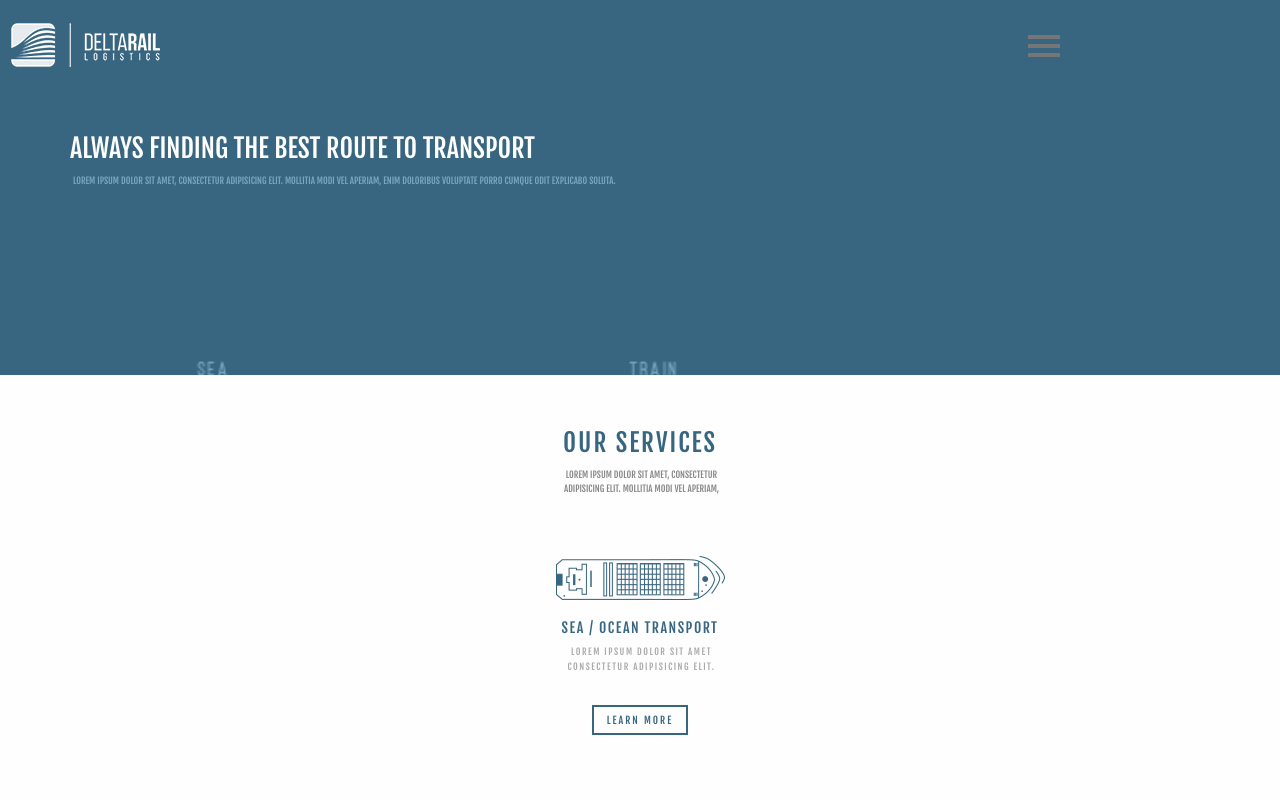
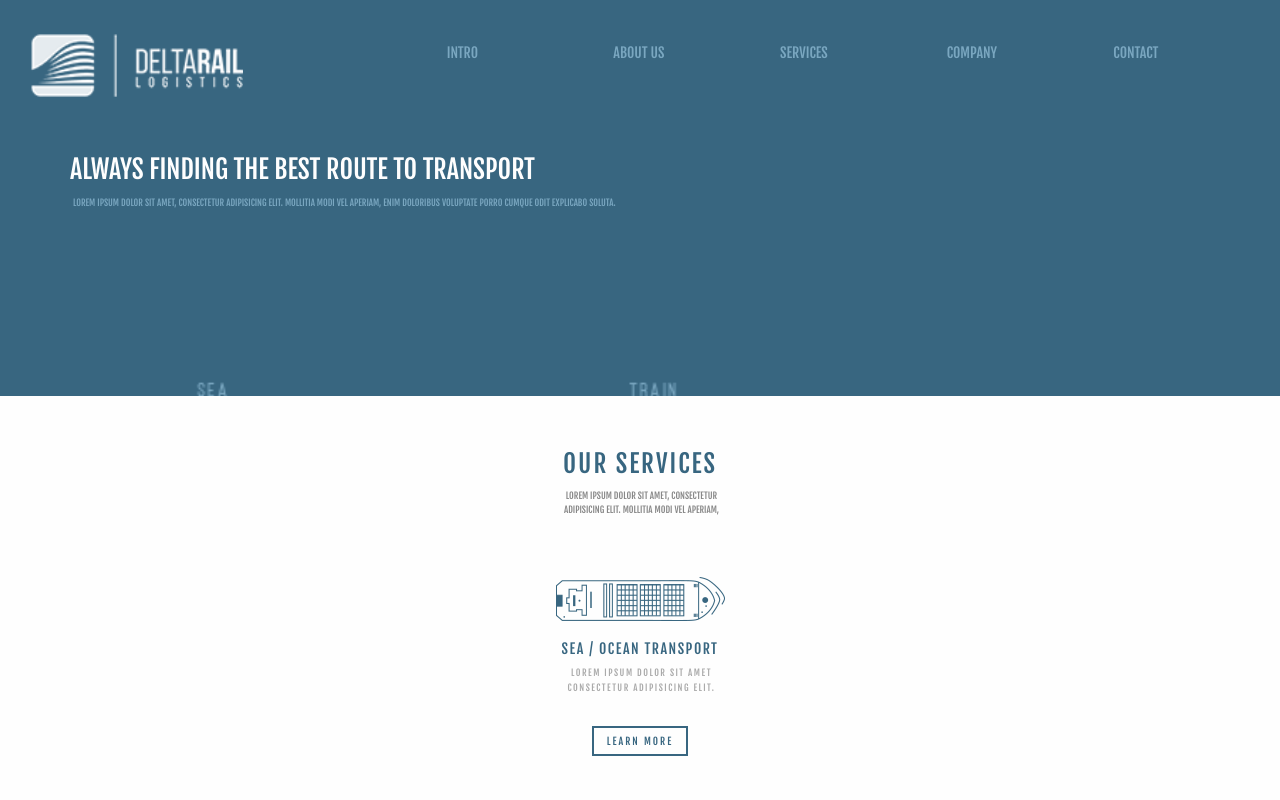
Before and after one commit to riodel27/Delta-Rail, a website: page index.html in a window 1280 px wide. Shown: the top 800 px of the page. Drawn offline with nearby package versions, Linux system fonts and the light colour scheme.

Commit message:
tablet header style

```diff
--- a/app/scss/components/_header.scss
+++ b/app/scss/components/_header.scss
@@ -4,9 +4,18 @@
   .logo{
     flex: 4;
     color: white;
+    @include bp(tablet){
+      flex: 1;
+    }
     img{
       margin: rem-calc(20) rem-calc(10);
+      @include bp(tablet){
+        // padding: rem-calc(10) rem-calc(20);
+        margin: rem-calc(30) rem-calc(10) rem-calc(10) rem-calc(30);
+        width: 50%;
+      }
     }
+
   }
   .contact-info{
     display: none;
@@ -18,9 +27,35 @@
     .bar1, .bar2, .bar3{
       @include bar();
     }
+    @media (min-width: 350px){
+      display: none;
+    }
   }
   .nav{
     display: none;
+    @include bp(tablet){
+      display: flex;
+      flex: 2;
+      ul{
+        list-style-type: none;
+        flex: 1;
+        display: flex;
+        padding-top: rem-calc(40);
+      }
+      li{
+        flex: 1 1 0;
+      }
+      a{
+        font-size: rem-calc(14);
+        font-family: 'Fjalla One', sans-serif;
+        color: #7aa7c0;
+      }
+      a:hover{
+        padding-bottom: 8px;
+        border-bottom: solid 1.5px white;
+        color: $white;
+      }
+    }
   }
 }
 .mob-nav{
--- a/app/scss/tools/_mixins.scss
+++ b/app/scss/tools/_mixins.scss
@@ -1,6 +1,6 @@
 @mixin  bp($point){
 	@if $point == mobile {
-		@media (min-width: 20em) {@content;}
+		@media (min-width: 20em){@content;}
 	}
 
 	@else if $point == tablet {
--- a/index.html
+++ b/index.html
@@ -30,11 +30,11 @@
             </div>
             <div class="nav">
               <ul>
-                <a href=""><li>INTRO</li></a>
-                <a href=""><li>ABOUT US</li></a>
-                <a href=""><li>SERVICED</li></a>
-                <a href=""><li>COMPANY</li></a>
-                <a href=""><li>CONTACT</li></a>
+                <li><a href="">INTRO</a></li>
+                <li><a href="">ABOUT US</a></li>
+                <li><a href="">SERVICES</a></li>
+                <li><a href="">COMPANY</a></li>
+                <li><a href="">CONTACT</a></li>
               </ul>
             </div>
             <div class="formobile icon" onclick="myFunction(this)">
```
Also changed, not shown: css/app.css.
